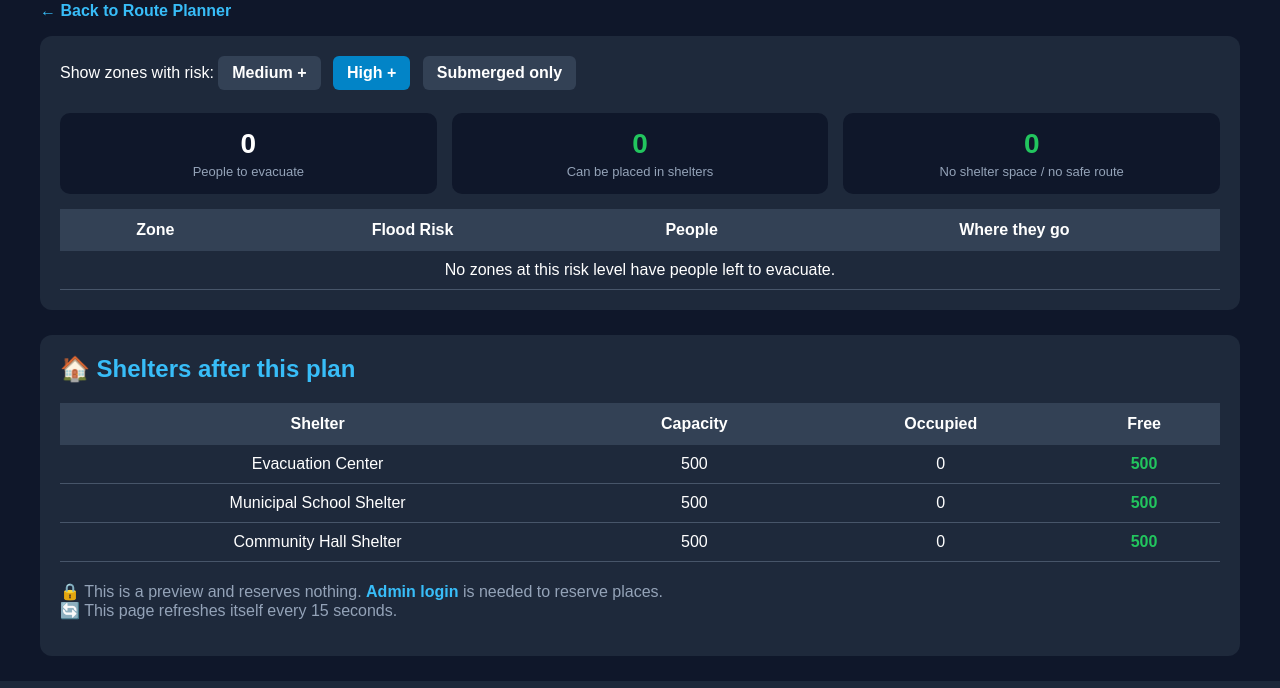
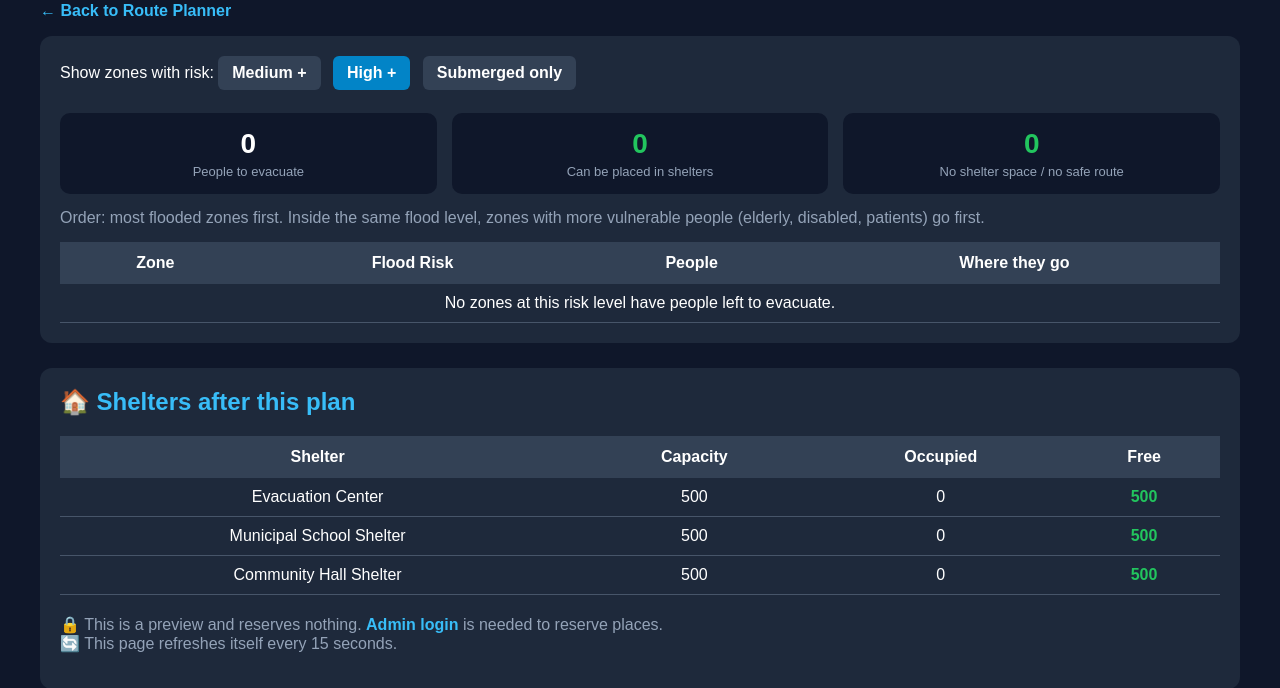
Before and after one commit to shaikyakub071-coder/flood_evacuation-planner, a Flask app: page /evacuate-all in a window 1280 px wide. Shown: the part 152-840 px from the top of the page. Run offline with Flask 3, Linux system fonts and the light colour scheme; data that the repository does not hold is empty; some libraries are stand-ins or nearby versions.

Commit message:
Add evacuation order criteria explanation
Added a paragraph explaining the evacuation order criteria based on flood levels and vulnerable populations.

```diff
--- a/templates/evacuate_all.html
+++ b/templates/evacuate_all.html
@@ -103,6 +103,12 @@
         </div>
         {% endif %}
 
+        <p style="color:#94a3b8;margin:15px 0 0;">
+            Order: most flooded zones first. Inside the same flood level,
+            zones with more vulnerable people (elderly, disabled, patients)
+            go first.
+        </p>
+
         <table>
             <thead>
                 <tr>
@@ -117,7 +123,12 @@
                 <tr>
                     <td>{{ p.zone }}</td>
                     <td class="{{ p.risk }}">{{ p.risk|upper }}</td>
-                    <td><b>{{ p.population }}</b></td>
+                    <td>
+                        <b>{{ p.population }}</b>
+                        {% if p.vulnerable %}
+                        <div class="sub">🧓 {{ p.vulnerable }} vulnerable (priority)</div>
+                        {% endif %}
+                    </td>
                     <td class="where">
                         {% for a in p.assignments %}
                         <div class="assign">
```
